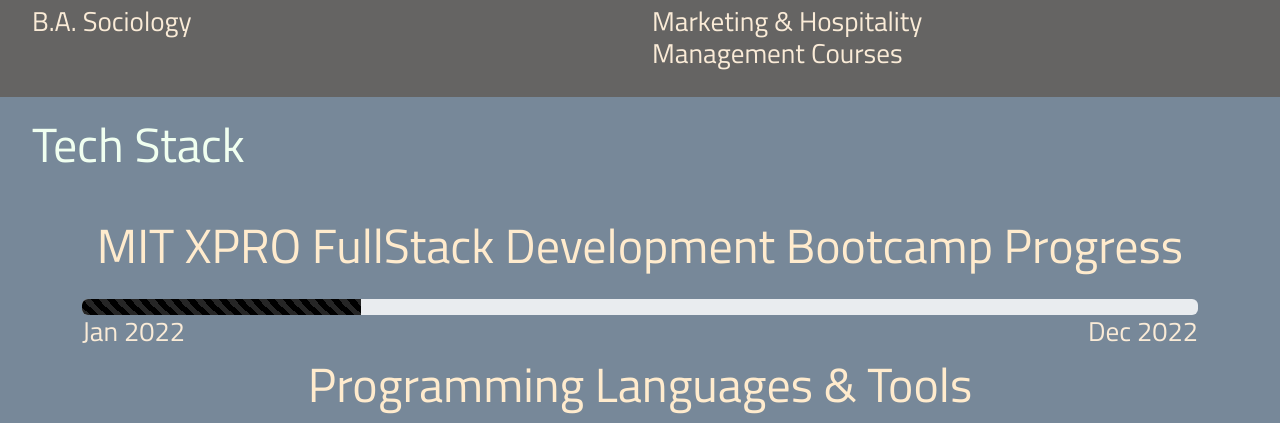
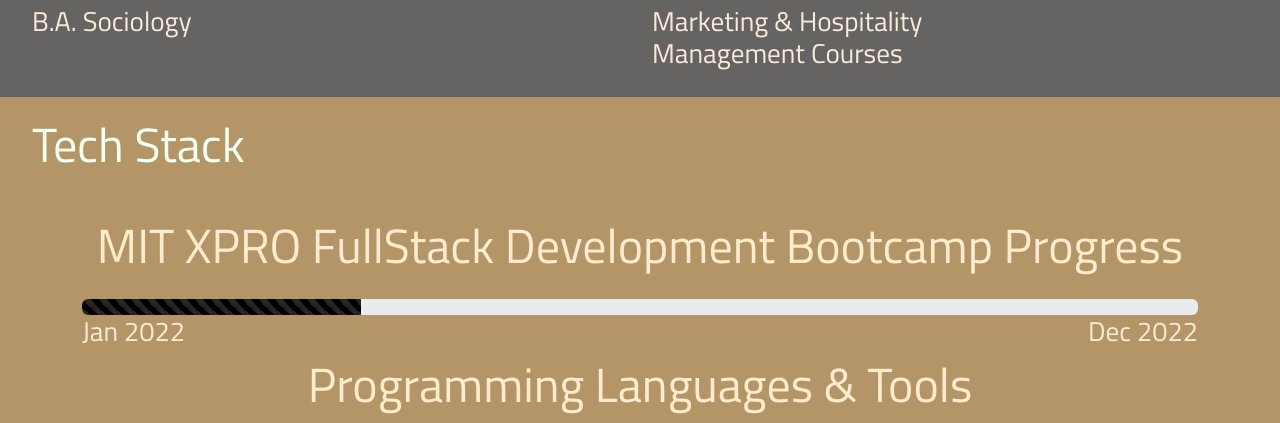
Before and after one commit to czapata08/Portfolio, a plain HTML site: page index.html in a window 1280 px wide. Shown: the part 2165-2588 px from the top of the page. Drawn offline with nearby package versions, Linux system fonts and the light colour scheme.

Commit message:
fixed color

```diff
--- a/style.css
+++ b/style.css
@@ -52,7 +52,7 @@
 }
 
 #section3 {
-    background-color: lightslategray;
+    background-color: rgb(179, 149, 103);
 }
 
 
```
